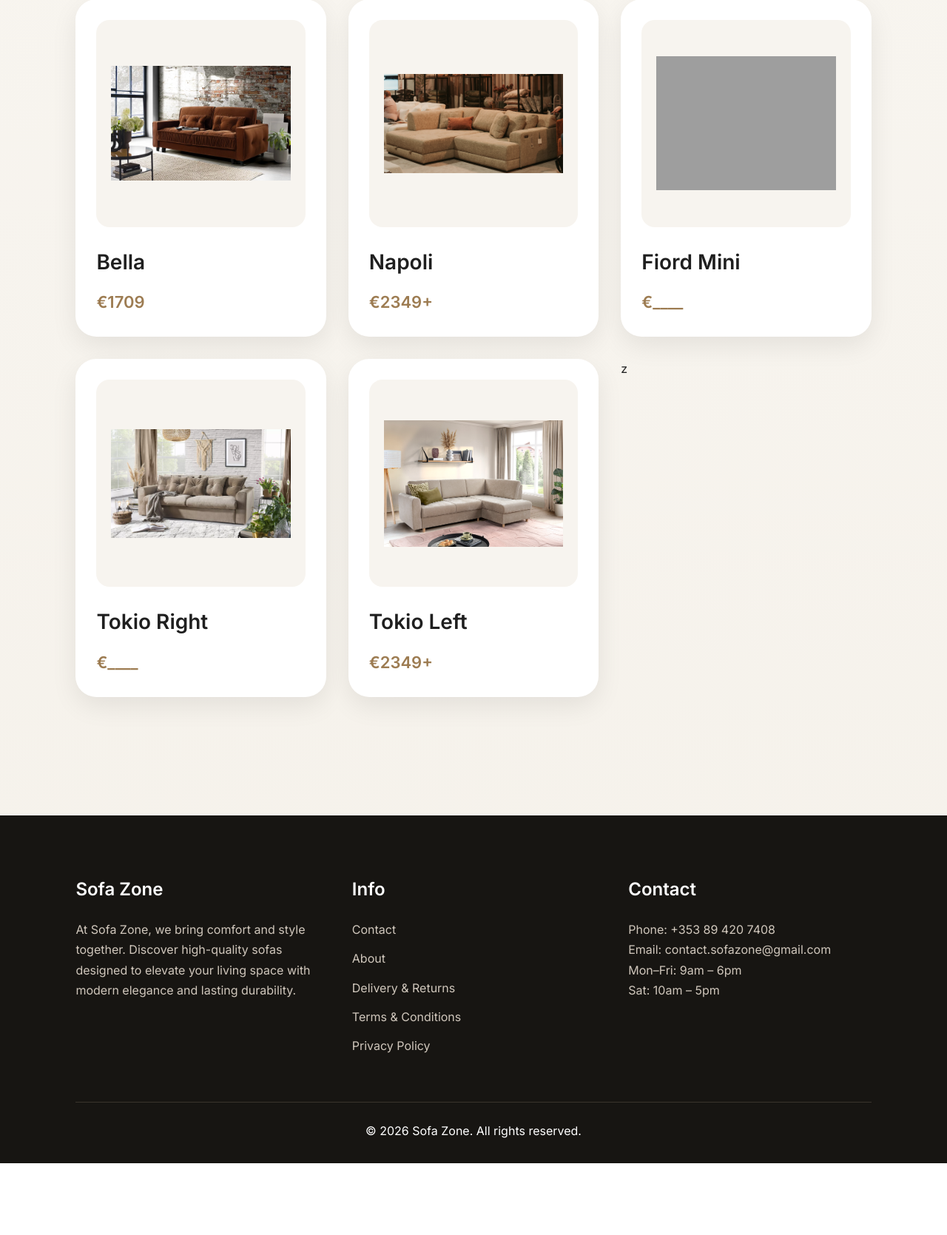
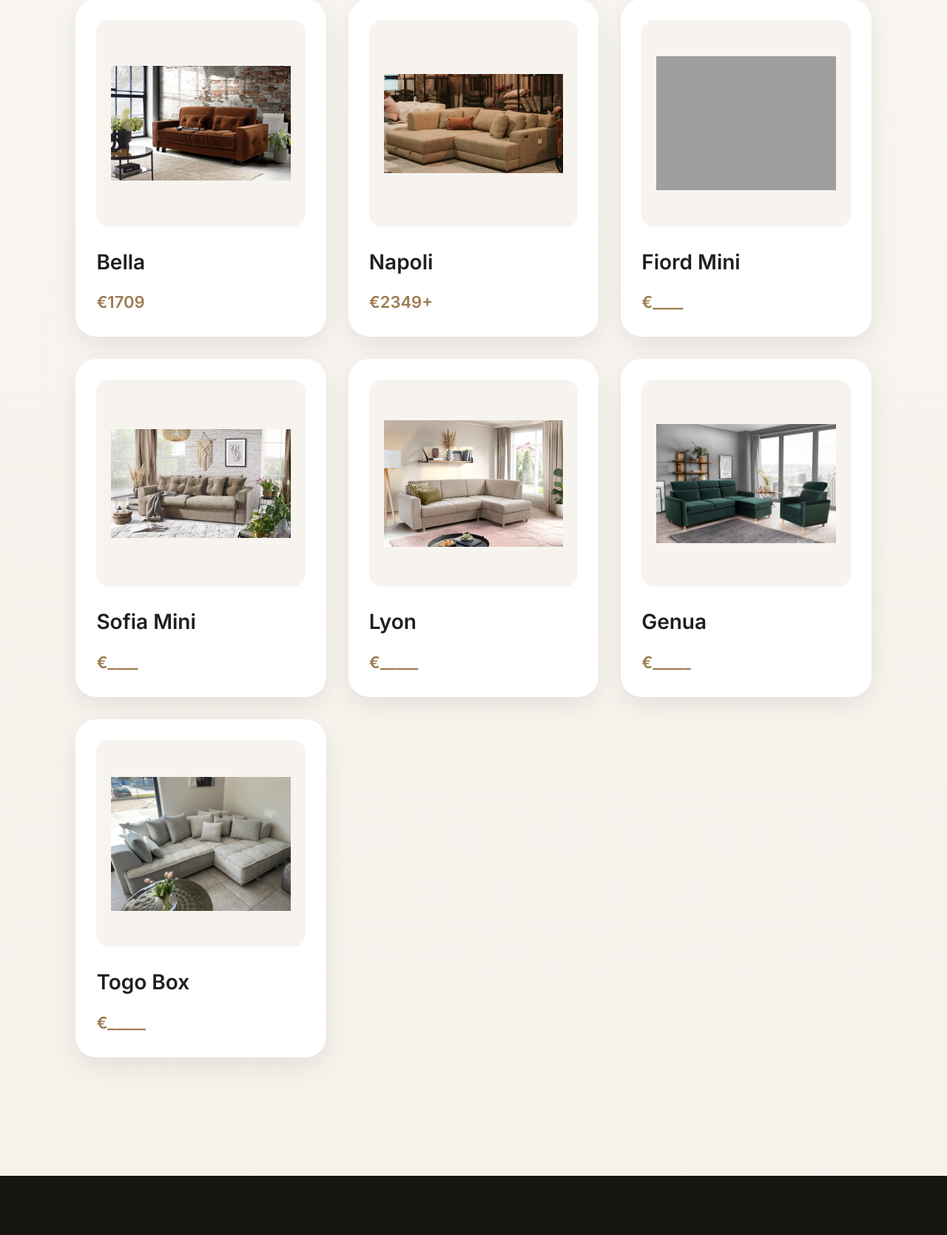
Before and after one commit to lauratalar7-stack/sofa-zone, a Flask app: page /products in a window 1280 px wide. Shown: the part 3018-4687 px from the top of the page at 74% size. Before the commit the page ends 4590 px from the top, so only its background shows below. Run offline with Flask 3, Linux system fonts and the light colour scheme; grey boxes are pictures that could not be loaded.

Commit message:
Updated products

```diff
--- a/templates/products.html
+++ b/templates/products.html
@@ -147,15 +147,27 @@
 
 <a href="{{ url_for('product') }}?id=sofia_mini" class="product">
     <img src="{{ url_for('static', filename='sofia_mini.png') }}" alt="Sofa">
-    <h2>Tokio Right</h2>
+    <h2>Sofia Mini</h2>
     <p>€____</p>
 </a>
 
 <a href="{{ url_for('product') }}?id=lyon" class="product">
     <img src="{{ url_for('static', filename='lyon.jpg') }}" alt="Sofa">
-    <h2>Tokio Left</h2>
-    <p>€2349+</p>
-</a>z
+    <h2>Lyon</h2>
+    <p>€_____</p>
+</a>
+
+<a href="{{ url_for('product') }}?id=genua" class="product">
+    <img src="{{ url_for('static', filename='genua.png') }}" alt="Sofa">
+    <h2>Genua</h2>
+    <p>€_____</p>
+</a>
+
+<a href="{{ url_for('product') }}?id=togo_box_right" class="product">
+    <img src="{{ url_for('static', filename='togo_box_right.jpg') }}" alt="Sofa">
+    <h2>Togo Box</h2>
+    <p>€_____</p>
+</a>
 </section>
 
 <footer class="footer">
```
Also changed, not shown: static/products.js (+7 -16 lines), templates/corner-sofas.html (+5 -6 lines), static/genua.png (added), static/sofia_mini.png, static/togo_box_right.jpg (added).
